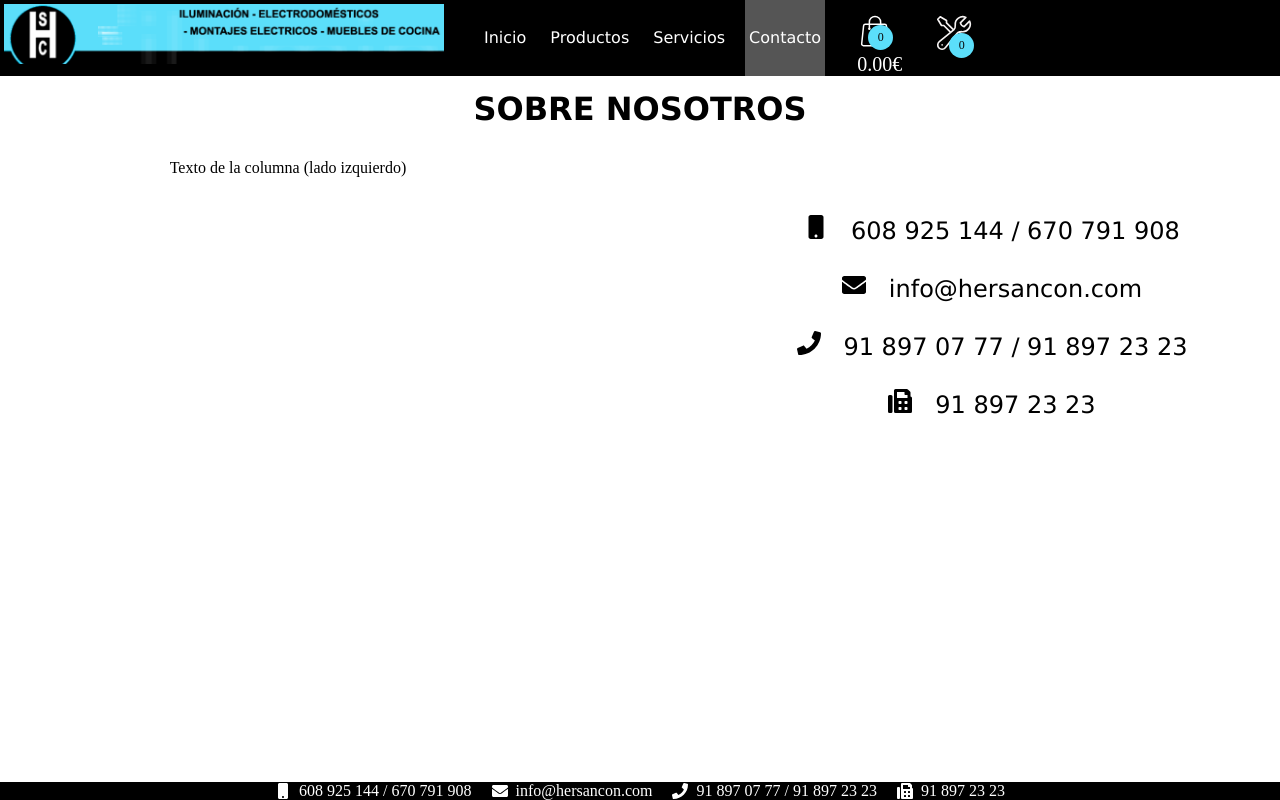
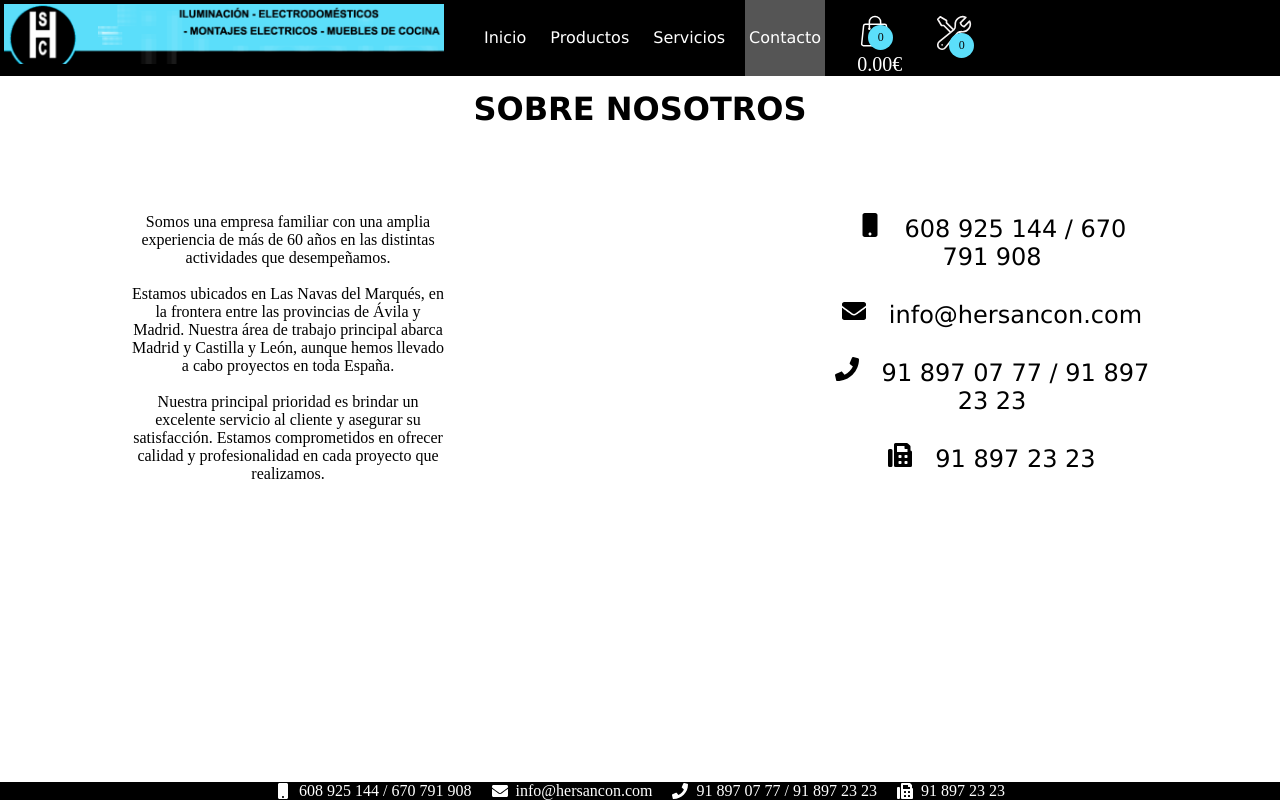
Before and after one commit to martasanab96/proyecto-web-hersancon, a React (Create React App) app: page /Contacto in a window 1280 px wide. Built offline with nearby package versions, Linux system fonts and the light colour scheme.

Commit message:
Sobre nosotros hecho

```diff
--- a/src/assets/Contacto.css
+++ b/src/assets/Contacto.css
@@ -7,14 +7,18 @@
 }
 
 .col-izq {
-    padding: 10px;
+    padding-left: 10%;
+    padding-right: 10%;
+    padding-top: 5%;
     float: left;
     width: 45%;
     text-align: center;
 }
 
 .col-der {
-    padding: 10px;
+    padding-left: 10%;
+    padding-right: 10%;
+    padding-top: 5%;
     float: right;
     width: 45%;
     text-align: center;
--- a/src/pages/Contacto.jsx
+++ b/src/pages/Contacto.jsx
@@ -8,9 +8,15 @@ function Contacto() {
         <div>
             <h1 className='sobre-nosotros'>SOBRE NOSOTROS</h1>
 
-            <div className='col-izq'>Texto de la columna (lado izquierdo)</div>
+            <div className='col-izq'>
+                Somos una empresa familiar con una amplia experiencia de más de 60 años en las distintas actividades que desempeñamos.
+                <br></br><br></br>
+                Estamos ubicados en Las Navas del Marqués, en la frontera entre las provincias de Ávila y Madrid. Nuestra área de trabajo principal abarca Madrid y Castilla y León, aunque hemos llevado a cabo proyectos en toda España.
+                <br></br><br></br>
+                Nuestra principal prioridad es brindar un excelente servicio al cliente y asegurar su satisfacción. Estamos comprometidos en ofrecer calidad y profesionalidad en cada proyecto que realizamos.
+            </div>
 
-            <div className='col-der'><br /><br />
+            <div className='col-der'>
                 <FaMobile/> &nbsp; 608 925 144 / 670 791 908 <br /><br />
                 <FaEnvelope/> &nbsp; info@hersancon.com <br /><br />
                 <FaPhone/> &nbsp; 91 897 07 77 / 91 897 23 23 <br /> <br />
```
Also changed, not shown: 2 other files (tests, documents, lock files or other folders).
